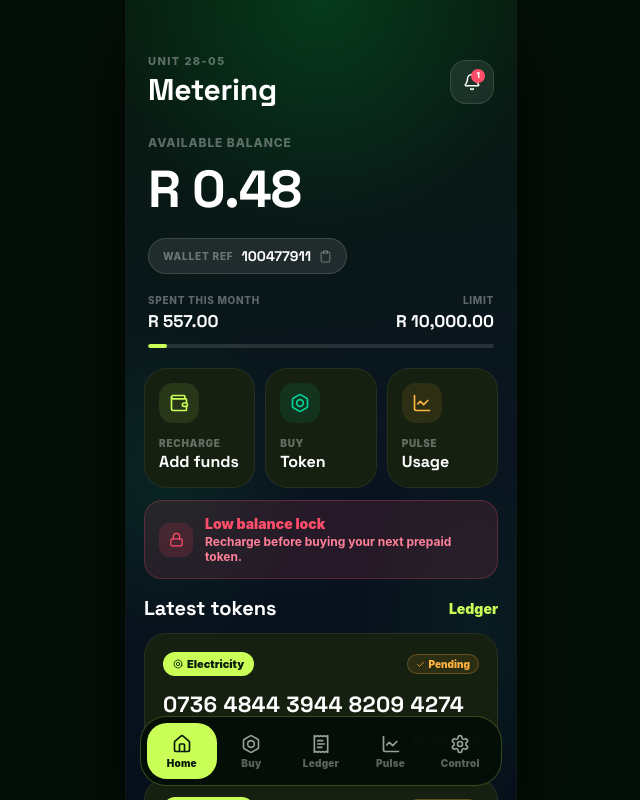
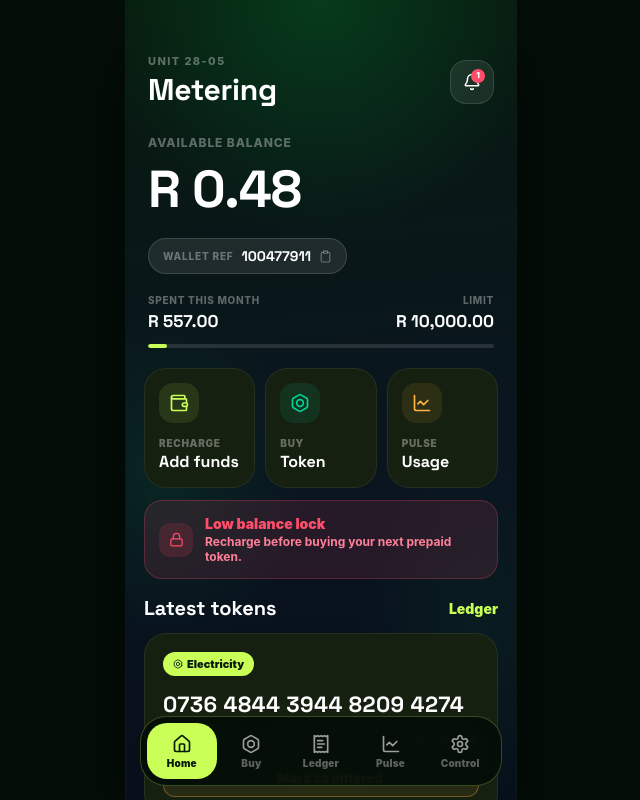
Before and after one commit to Kingstechco/utility-app, a React (Vite) app: page / in a window 1280 px wide. Shown: the whole page, without its empty margins (319-959 px from the left). Built offline with nearby package versions, Linux system fonts and the light colour scheme.

Commit message:
Mark as entered on card with double-tap confirmation

```diff
--- a/src/main.tsx
+++ b/src/main.tsx
@@ -451,7 +451,12 @@ function HomeScreen({
       {tokens.length === 0
         ? <Text style={[S.cardLabel, { textAlign: "center", paddingVertical: 24 }]}>No tokens yet</Text>
         : tokens.slice(0, 5).map((t) => (
-            <TokenCard key={t.token} token={t} onPress={() => setActiveToken(t)} />
+            <TokenCard
+              key={t.token}
+              token={t}
+              onPress={() => setActiveToken(t)}
+              onMarkEntered={onMarkEntered}
+            />
           ))
       }
 
@@ -909,10 +914,23 @@ function ControlScreen({ alloc, spendLimit, onSave }: {
 function TokenModal({ token, onClose, onMarkEntered }: {
   token: Token; onClose: () => void; onMarkEntered: (code: string) => void;
 }) {
+  const [confirming, setConfirming] = useState(false);
+  const resetTimer = useRef<ReturnType<typeof setTimeout> | null>(null);
+
   const UtilIcon  = token.utility === "Water" ? Droplets : Bolt;
   const unitLabel = token.utility === "Water" ? "L" : "kWh";
   const groups    = token.token.split(" ");
   const entered   = token.status === "entered";
+
+  function handleMarkTap() {
+    if (confirming) {
+      if (resetTimer.current) clearTimeout(resetTimer.current);
+      onMarkEntered(token.token);
+    } else {
+      setConfirming(true);
+      resetTimer.current = setTimeout(() => setConfirming(false), 2500);
+    }
+  }
 
   return (
     <View style={S.modalOverlay}>
@@ -975,11 +993,15 @@ function TokenModal({ token, onClose, onMarkEntered }: {
             <Text style={[S.greenBtnText, { color: C.mint }]}>Entered at meter</Text>
           </View>
         ) : (
-          <GreenBtn
-            label="Mark as entered"
-            icon={Check}
-            onPress={() => onMarkEntered(token.token)}
-          />
+          <Pressable
+            style={confirming ? S.markConfirming : S.markBtnLarge}
+            onPress={handleMarkTap}
+          >
+            <Check size={17} color={confirming ? C.ink : C.amber} />
+            <Text style={[S.greenBtnText, { color: confirming ? C.ink : C.amber }]}>
+              {confirming ? "Tap again to confirm" : "Mark as entered"}
+            </Text>
+          </Pressable>
         )}
       </View>
     </View>
@@ -1101,10 +1123,26 @@ function CardMetric({ label, value, alignRight }: { label: string; value: string
   );
 }
 
-function TokenCard({ token, onPress }: { token: Token; onPress?: () => void }) {
+function TokenCard({ token, onPress, onMarkEntered }: {
+  token: Token; onPress?: () => void; onMarkEntered?: (code: string) => void;
+}) {
+  const [confirming, setConfirming] = useState(false);
+  const resetTimer = useRef<ReturnType<typeof setTimeout> | null>(null);
+
   const UtilIcon  = token.utility === "Water" ? Droplets : Bolt;
   const unitLabel = token.utility === "Water" ? "L" : "kWh";
   const entered   = token.status === "entered";
+
+  function handleMarkTap() {
+    if (confirming) {
+      if (resetTimer.current) clearTimeout(resetTimer.current);
+      onMarkEntered?.(token.token);
+      setConfirming(false);
+    } else {
+      setConfirming(true);
+      resetTimer.current = setTimeout(() => setConfirming(false), 2500);
+    }
+  }
 
   return (
     <Pressable style={[S.card, entered && S.cardEntered]} onPress={onPress}>
@@ -1113,18 +1151,32 @@ function TokenCard({ token, onPress }: { token: Token; onPress?: () => void }) {
           <UtilIcon size={10} color={C.ink} />
           <Text style={S.tokenBadgeText}>{token.utility}</Text>
         </View>
-        <View style={entered ? S.statusEntered : S.statusPending}>
-          <Check size={9} color={entered ? C.mint : C.amber} />
-          <Text style={[S.statusText, { color: entered ? C.mint : C.amber }]}>
-            {entered ? `Entered ${token.enteredDate ?? ""}` : "Pending"}
-          </Text>
-        </View>
+        {entered && (
+          <View style={S.statusEntered}>
+            <Check size={9} color={C.mint} />
+            <Text style={[S.statusText, { color: C.mint }]}>
+              Entered {token.enteredDate ?? ""}
+            </Text>
+          </View>
+        )}
       </View>
       <Text style={[S.tokenCode, entered && { color: C.t3 }]}>{token.token}</Text>
       <View style={S.tokenFoot}>
         <Text style={S.tokenMeta}>{money(token.amount)}</Text>
         <Text style={S.tokenMeta}>{token.units.toFixed(2)} {unitLabel}</Text>
       </View>
+
+      {!entered && (
+        <Pressable
+          style={confirming ? S.markConfirming : S.markBtn}
+          onPress={handleMarkTap}
+        >
+          <Check size={12} color={confirming ? C.ink : C.amber} />
+          <Text style={[S.markBtnText, confirming && { color: C.ink }]}>
+            {confirming ? "Tap again to confirm" : "Mark as entered"}
+          </Text>
+        </Pressable>
+      )}
     </Pressable>
   );
 }
@@ -1703,6 +1755,48 @@ const S = {
   toggleLabel:   { color: C.t3, fontWeight: "900" as const, fontSize: 11 },
   toggleLabelOn: { color: C.ink },
 
+  /* ── Mark as entered ── */
+  markBtn: {
+    marginTop: 12,
+    flexDirection: "row" as const,
+    alignItems: "center" as const,
+    justifyContent: "center" as const,
+    gap: 6,
+    borderRadius: 12,
+    paddingVertical: 10,
+    borderWidth: 1,
+    borderColor: "rgba(255,179,64,0.35)",
+    backgroundColor: "rgba(255,179,64,0.08)",
+  },
+  markConfirming: {
+    marginTop: 12,
+    flexDirection: "row" as const,
+    alignItems: "center" as const,
+    justifyContent: "center" as const,
+    gap: 6,
+    borderRadius: 12,
+    paddingVertical: 10,
+    borderWidth: 1,
+    borderColor: C.amber,
+    backgroundColor: C.amber,
+  },
+  markBtnLarge: {
+    height: 56,
+    borderRadius: 16,
+    flexDirection: "row" as const,
+    alignItems: "center" as const,
+    justifyContent: "center" as const,
+    gap: 8,
+    borderWidth: 1,
+    borderColor: "rgba(255,179,64,0.35)",
+    backgroundColor: "rgba(255,179,64,0.08)",
+  },
+  markBtnText: {
+    color: C.amber,
+    fontWeight: "900" as const,
+    fontSize: 13,
+  },
+
   /* ── Token status pills ── */
   statusPending: {
     flexDirection: "row" as const,
```
